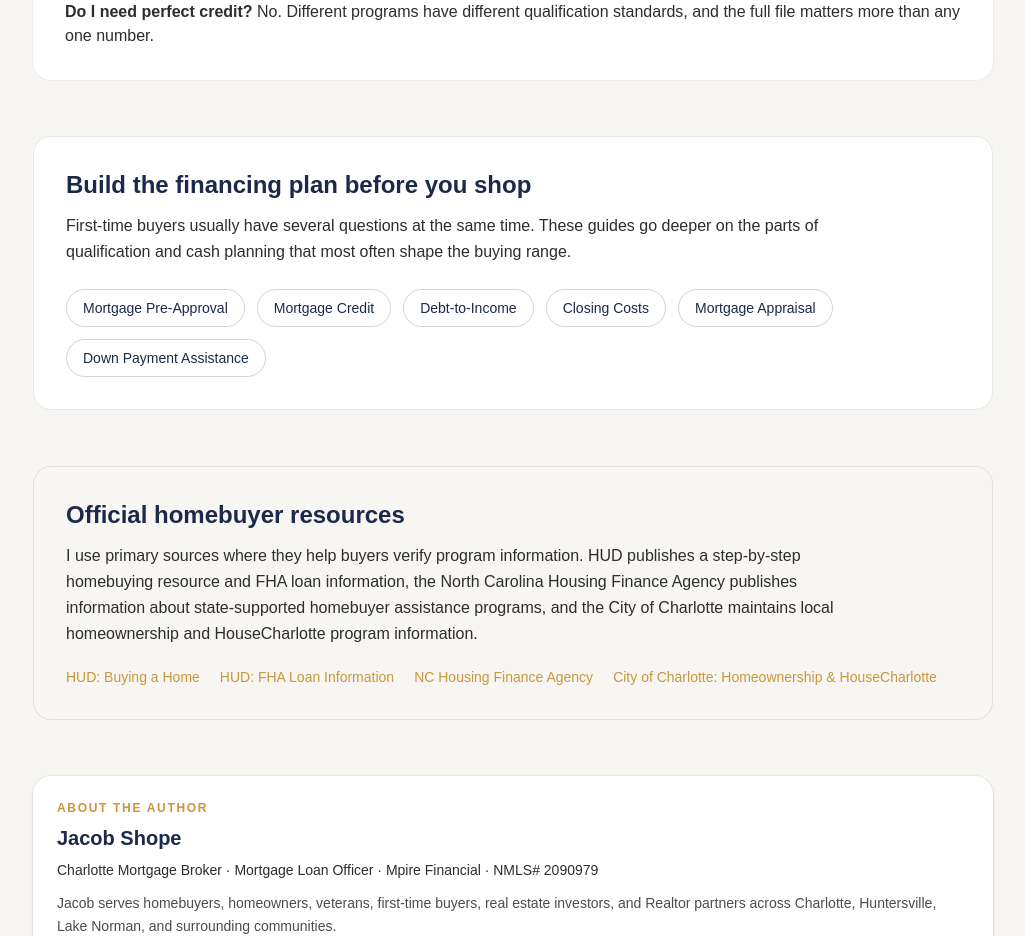
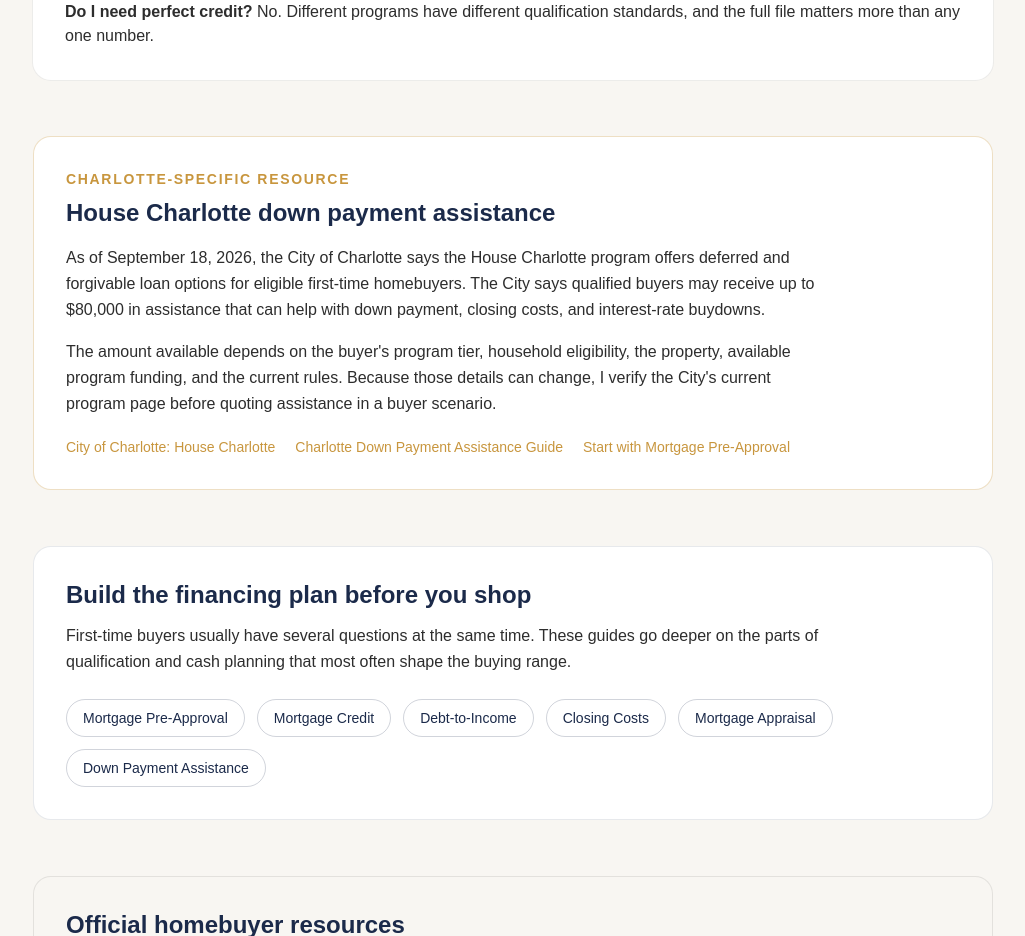
Before and after one commit to JLshope12/jacob-shope-mortgage, a Next.js app: page /first-time-homebuyer-charlotte in a window 1280 px wide. Shown: the part 1280-2216 px from the top of the page, without its empty margins (127-1152 px from the left). Built offline with nearby package versions, Linux system fonts and the light colour scheme.

Commit message:
SEO: strengthen Charlotte first-time buyer authority with current House Charlotte source

```diff
--- a/app/first-time-homebuyer-charlotte/page.tsx
+++ b/app/first-time-homebuyer-charlotte/page.tsx
@@ -56,7 +56,7 @@
         author: { "@id": `${origin}/#jacob-shope` },
         publisher: { "@id": `${origin}/#mpire-financial` },
         mainEntityOfPage: { "@id": `${pageUrl}#webpage` },
-        dateModified: "2026-09-17",
+        dateModified: "2026-09-18",
         citation: [HUD_BUYING_URL, HUD_FHA_URL, NCHFA_URL, CHARLOTTE_HOMEOWNERSHIP_URL],
       },
       {
@@ -129,6 +129,22 @@
           </div>
         </section>
 
+        <section className="mt-14 rounded-2xl border border-gold/30 bg-white p-8">
+          <p className="text-sm font-semibold uppercase tracking-[0.12em] text-gold">Charlotte-specific resource</p>
+          <h2 className="mt-2 text-2xl font-bold text-navy">House Charlotte down payment assistance</h2>
+          <p className="mt-4 max-w-3xl leading-relaxed text-charcoal">
+            As of September 18, 2026, the City of Charlotte says the House Charlotte program offers deferred and forgivable loan options for eligible first-time homebuyers. The City says qualified buyers may receive up to $80,000 in assistance that can help with down payment, closing costs, and interest-rate buydowns.
+          </p>
+          <p className="mt-4 max-w-3xl leading-relaxed text-charcoal">
+            The amount available depends on the buyer&apos;s program tier, household eligibility, the property, available program funding, and the current rules. Because those details can change, I verify the City&apos;s current program page before quoting assistance in a buyer scenario.
+          </p>
+          <div className="mt-5 flex flex-wrap gap-x-5 gap-y-3 text-sm font-medium">
+            <a href={CHARLOTTE_HOMEOWNERSHIP_URL} target="_blank" rel="noopener noreferrer" className="text-gold hover:underline">City of Charlotte: House Charlotte</a>
+            <Link href="/down-payment-assistance-charlotte" className="text-gold hover:underline">Charlotte Down Payment Assistance Guide</Link>
+            <Link href="/mortgage-preapproval-charlotte" className="text-gold hover:underline">Start with Mortgage Pre-Approval</Link>
+          </div>
+        </section>
+
         <section className="mt-14 rounded-2xl border border-navy/10 bg-white p-8">
           <h2 className="text-2xl font-bold text-navy">Build the financing plan before you shop</h2>
           <p className="mt-3 max-w-3xl leading-relaxed text-charcoal">
```
